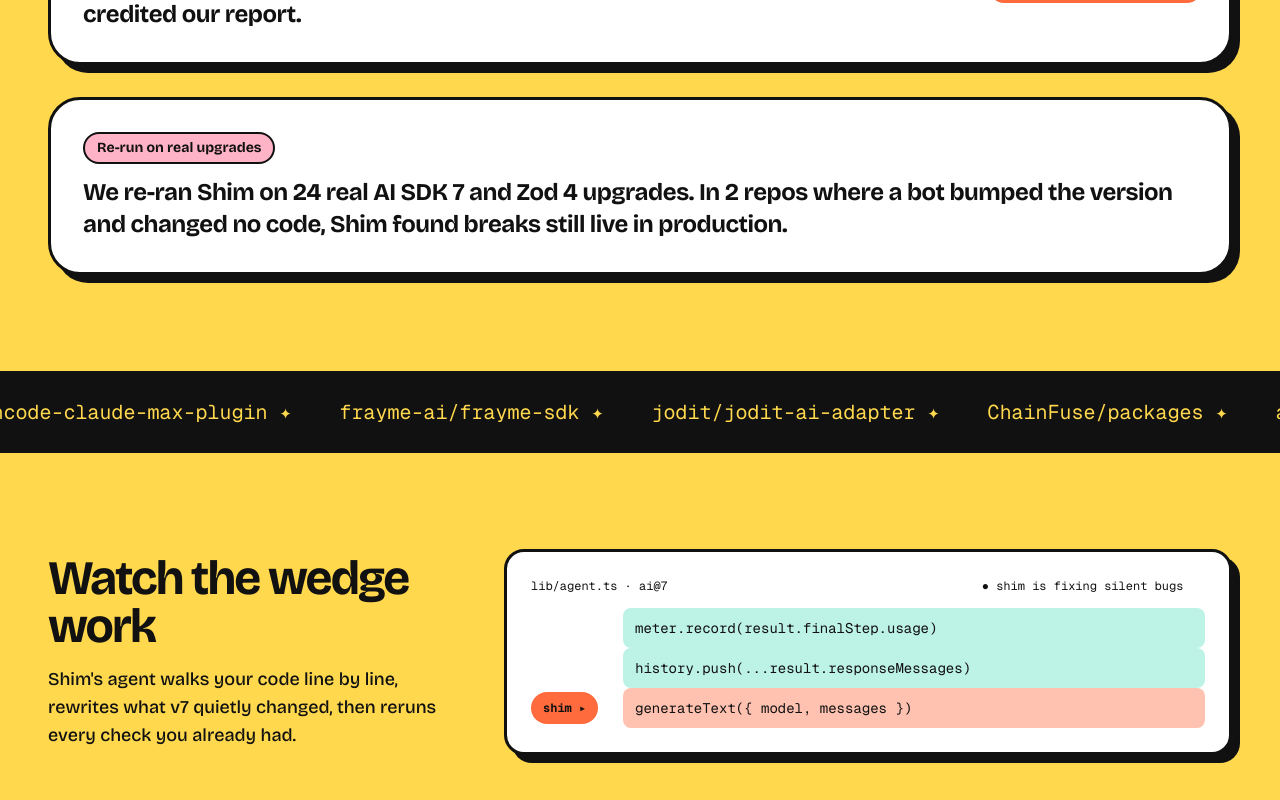
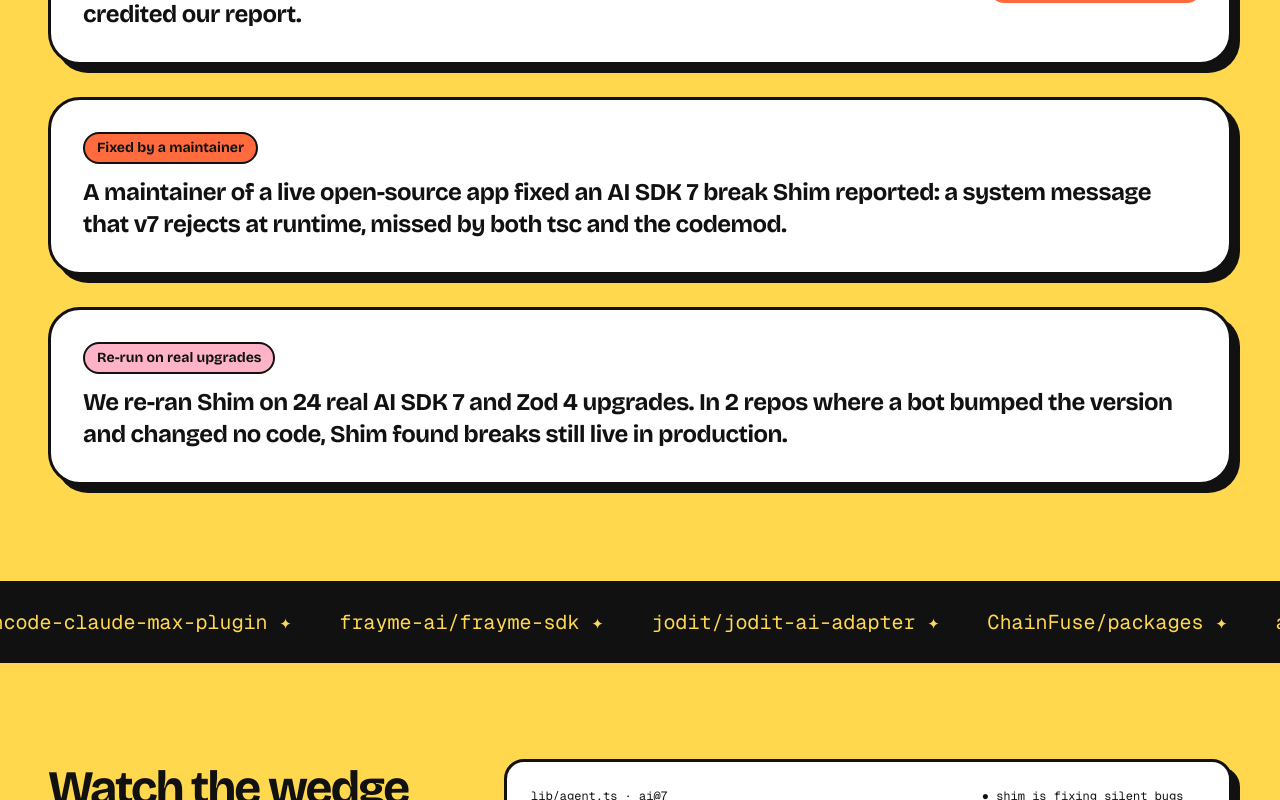
Before and after one commit to JayanthMalladi/shim, a Next.js app in the folder site/: page / in a window 1280 px wide. Shown: the part 940-1740 px from the top of the page. Built offline with nearby package versions, Linux system fonts and the light colour scheme.

Commit message:
site: show the AI SDK 7 break a maintainer fixed after Shim reported it (#74)
Claude-Session: https://claude.ai/code/session_01TdxaX8J3xdEHtUyTd1wL34

Co-authored-by: Claude <noreply@anthropic.com>

```diff
--- a/site/components/sections.tsx
+++ b/site/components/sections.tsx
@@ -287,6 +287,13 @@ export function ProofStrip() {
         </a>
       </div>
       <div className="mx-auto mt-8 flex max-w-[1184px] flex-col items-start gap-3 rounded-[32px] border-[3px] border-ink bg-paper p-6 shadow-[8px_8px_0_#111] sm:p-8">
+        <span className="tag bg-wedge">Fixed by a maintainer</span>
+        <p className="m-0 text-2xl leading-8 font-bold tracking-[-0.02em] text-pretty">
+          A maintainer of a live open-source app fixed an AI SDK 7 break Shim reported: a system message that v7 rejects
+          at runtime, missed by both tsc and the codemod.
+        </p>
+      </div>
+      <div className="mx-auto mt-8 flex max-w-[1184px] flex-col items-start gap-3 rounded-[32px] border-[3px] border-ink bg-paper p-6 shadow-[8px_8px_0_#111] sm:p-8">
         <span className="tag bg-pink">Re-run on real upgrades</span>
         <p className="m-0 text-2xl leading-8 font-bold tracking-[-0.02em] text-pretty">
           We re-ran Shim on 24 real AI SDK 7 and Zod 4 upgrades. In 2 repos where a bot bumped the version and changed
@@ -306,6 +313,7 @@ const changelog: { label: string; bg: string; items: React.ReactNode[] }[] = [
       "Zod 3 to 4, the second migration, on the same pipeline",
       `A separate judge that has blocked ${proof.headline} green but wrong diffs`,
       "A guard for the official codemod when it renames your own exports",
+      "Reported a silent AI SDK 7 break in a live open-source app; the maintainer fixed it",
       <span key="vercel-fix">
         Found a bug in the official AI SDK 7 codemod; Vercel merged the fix and credited our report (
         <a href={vercelFix} className="underline underline-offset-4">
```
